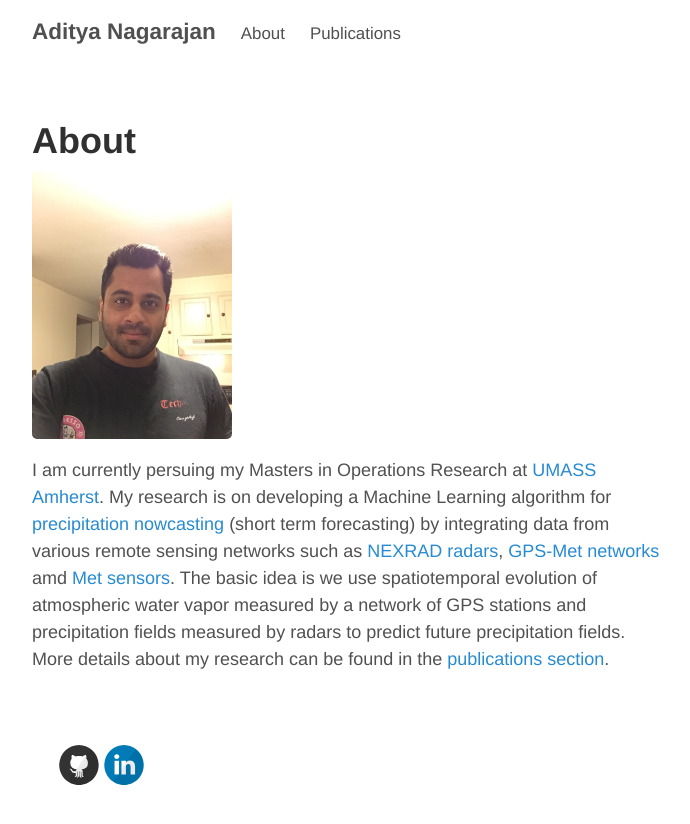
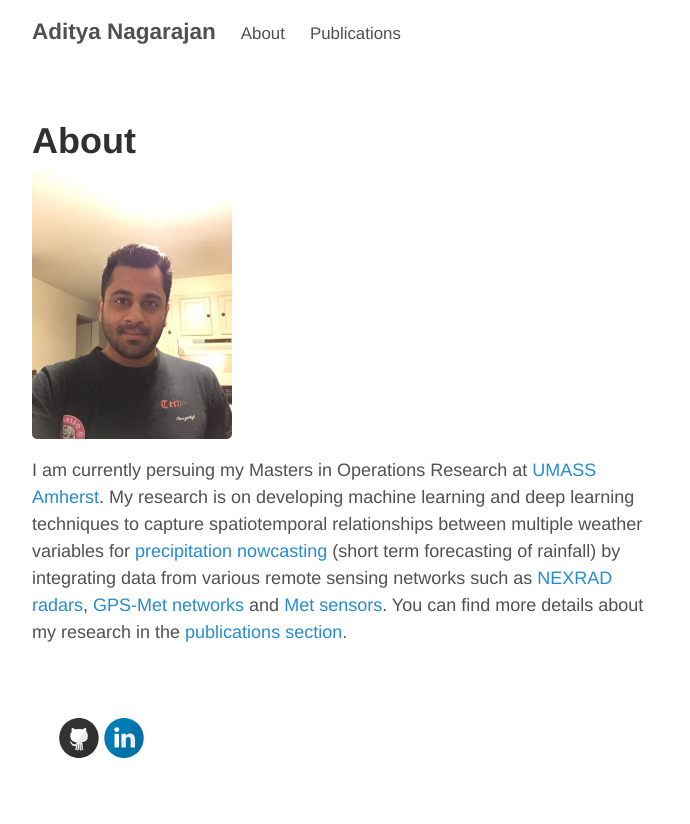
Before and after one commit to adityanagara/adityanagara.github.io, a Jekyll site: the page built from about.md, in a window 1280 px wide. Shown: the top 824 px of the page, without its empty margins (293-983 px from the left). Built offline with Jekyll 4.4.1, drawn with Linux system fonts in a browser that asks for light colours.

Commit message:
Update about.md

```diff
--- a/about.md
+++ b/about.md
@@ -3,4 +3,4 @@ layout: page
 title: About
 ---
 <img src="/pictures/profile.jpg" alt="Drawing" style="width: 200px;"/>
- I am currently persuing my Masters in Operations Research at [UMASS Amherst](https://engineering.umass.edu/). My research is on developing a Machine Learning algorithm for [precipitation nowcasting](http://www.ral.ucar.edu/general/press/brochures/nowcasting_broch_2014_04.pdf) (short term forecasting) by integrating data from various remote sensing networks such as [NEXRAD radars](https://www.ncdc.noaa.gov/nexradinv/), [GPS-Met networks](http://gpsmet.noaa.gov/) amd [Met sensors](http://www.nws.noaa.gov/asos/). The basic idea is we use spatiotemporal evolution of atmospheric water vapor measured by a network of GPS stations and precipitation fields measured by radars to predict future precipitation fields. More details about my research can be found in the [publications section](http://adityanagara.github.io/publications/).
+ I am currently persuing my Masters in Operations Research at [UMASS Amherst](https://engineering.umass.edu/). My research is on developing machine learning and deep learning techniques to capture spatiotemporal relationships between multiple weather variables for [precipitation nowcasting](http://www.ral.ucar.edu/general/press/brochures/nowcasting_broch_2014_04.pdf) (short term forecasting of rainfall) by integrating data from various remote sensing networks such as [NEXRAD radars](https://www.ncdc.noaa.gov/nexradinv/), [GPS-Met networks](http://gpsmet.noaa.gov/) and [Met sensors](http://www.nws.noaa.gov/asos/). You can find more details about my research in the [publications section](http://adityanagara.github.io/publications/).
```
